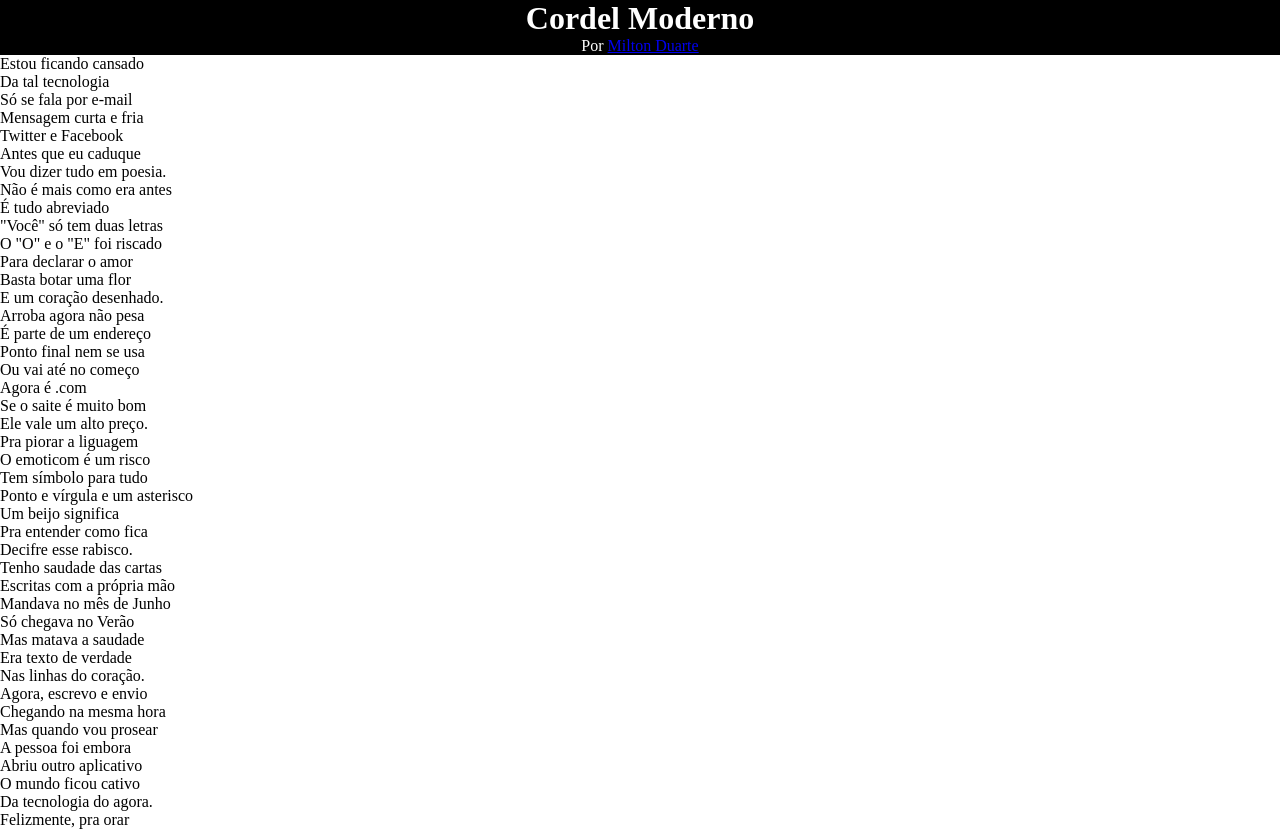
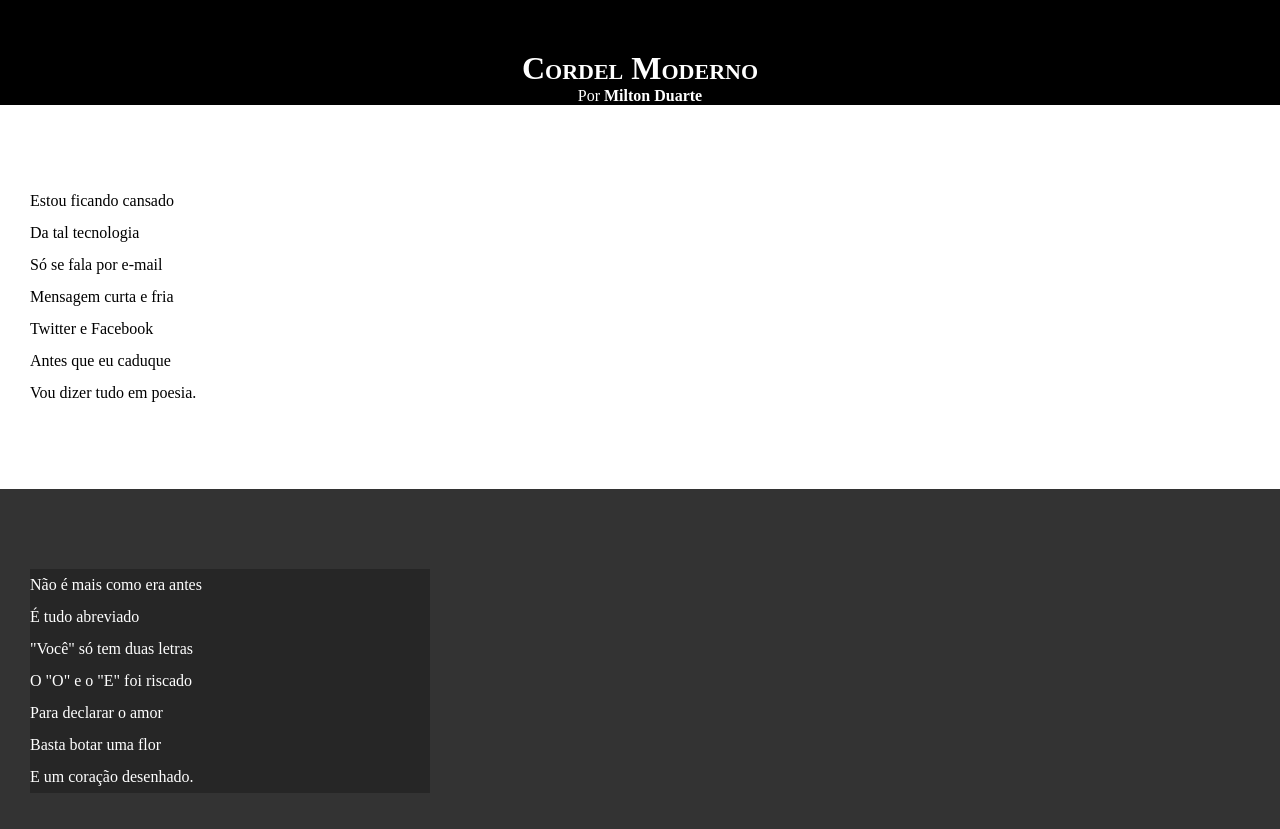
Before and after one commit to andremartinsdeabreu/html-css, a plain HTML site: page desafios/modulo-02/d012/index.html in a window 1280 px wide. Shown: the top 829 px of the page. Drawn offline with Linux system fonts and the light colour scheme.

Commit message:
Atualização do estilos de textos e blocos

```diff
--- a/desafios/modulo-02/d012/estilo/style.css
+++ b/desafios/modulo-02/d012/estilo/style.css
@@ -5,8 +5,9 @@
     padding: 0px;
 }
 
-body {
-
+html, body {
+    min-height: 100vh;
+    background-color: darkgray;
 }
 
 header {
@@ -15,16 +16,51 @@ header {
     text-align: center;
 }
 
-section {
-
+header > h1 {
+    padding-top: 50px;
+    /*text-transform: uppercase;*/
+    font-variant: small-caps;
 }
 
-p {
+header > p {
+    padding-bottom: 50px;
+}
 
+header a, footer a {
+    color: white;
+    text-decoration: none;
+    font-weight: bolder;
+}
+
+header a:hover, footer a:hover {
+    text-decoration: underline;
+}
+
+section {
+    padding-top: 10vh;
+    padding-bottom: 10vh;
+    line-height: 2em;
+    padding-left: 30px;
+}
+
+section.normal {
+    background-color: white;
+    color: black;
+}
+
+section.imagem {
+    background-color: rgb(51, 51, 51);
+    color: white;
+}
+
+section.imagem > p {
+    width: 400px;
+    background-color: rgba(0, 0, 0, 0.253);
 }
 
 footer {
     background-color: black;
     color: white;
     text-align: center;
+    padding: 10px;
 }
--- a/desafios/modulo-02/d012/index.html
+++ b/desafios/modulo-02/d012/index.html
@@ -14,7 +14,7 @@
         Por <a href="https://www.recantodasletras.com.br/poesias/3186743" target="_blank">Milton Duarte</a>
     </header>
 
-    <section>
+    <section class="normal">
         <p>
             Estou ficando cansado <br>
             Da tal tecnologia <br>
@@ -26,7 +26,7 @@
         </p>
     </section>
 
-    <section>
+    <section class="imagem">
         <p>
             Não é mais como era antes <br>
             É tudo abreviado <br>
@@ -38,7 +38,7 @@
         </p>
     </section>
 
-    <section>
+    <section class="normal">
         <p>
             Arroba agora não pesa <br>
             É parte de um endereço <br>
@@ -59,7 +59,7 @@
         </p>
     </section>
 
-    <section>
+    <section class="imagem">
         <p>
             Tenho saudade das cartas <br>
             Escritas com a própria mão <br>
@@ -71,7 +71,7 @@
         </p>
     </section>
 
-    <section>
+    <section class="normal">
         <p>
             Agora, escrevo e envio <br>
             Chegando na mesma hora <br>
```
